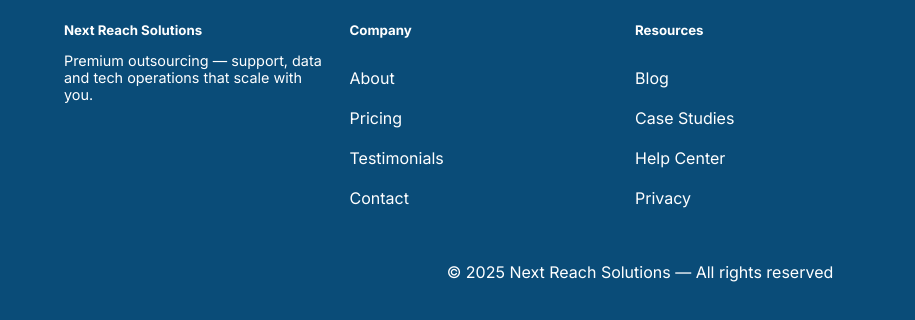
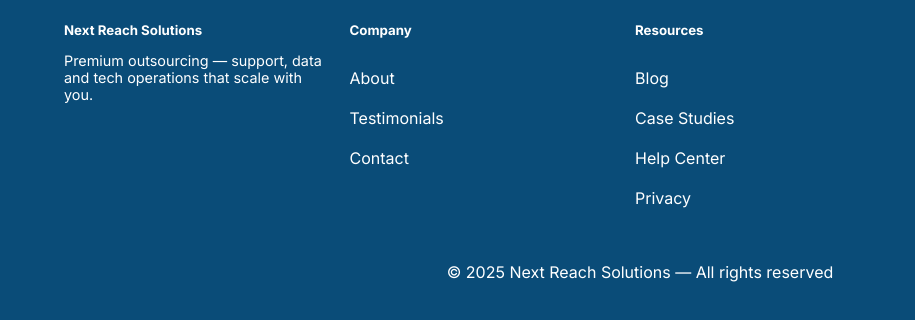
Before and after one commit to crearestrategy/Next-Reach-Solutions, a plain HTML site: page index.html in a window 1280 px wide. Shown: the part 2893-3213 px from the top of the page, 0-915 px from the left. Drawn offline with Linux system fonts and the light colour scheme.

Commit message:
Update index.html

```diff
--- a/index.html
+++ b/index.html
@@ -443,7 +443,6 @@ a:hover {
       <div>
         <h5>Company</h5><br>
         <a href="#about">About</a><br><br>
-        <a href="#pricing">Pricing</a><br><br>
         <a href="#testimonials">Testimonials</a><br><br>
         <a href="#contact">Contact</a>
       </div>
```
